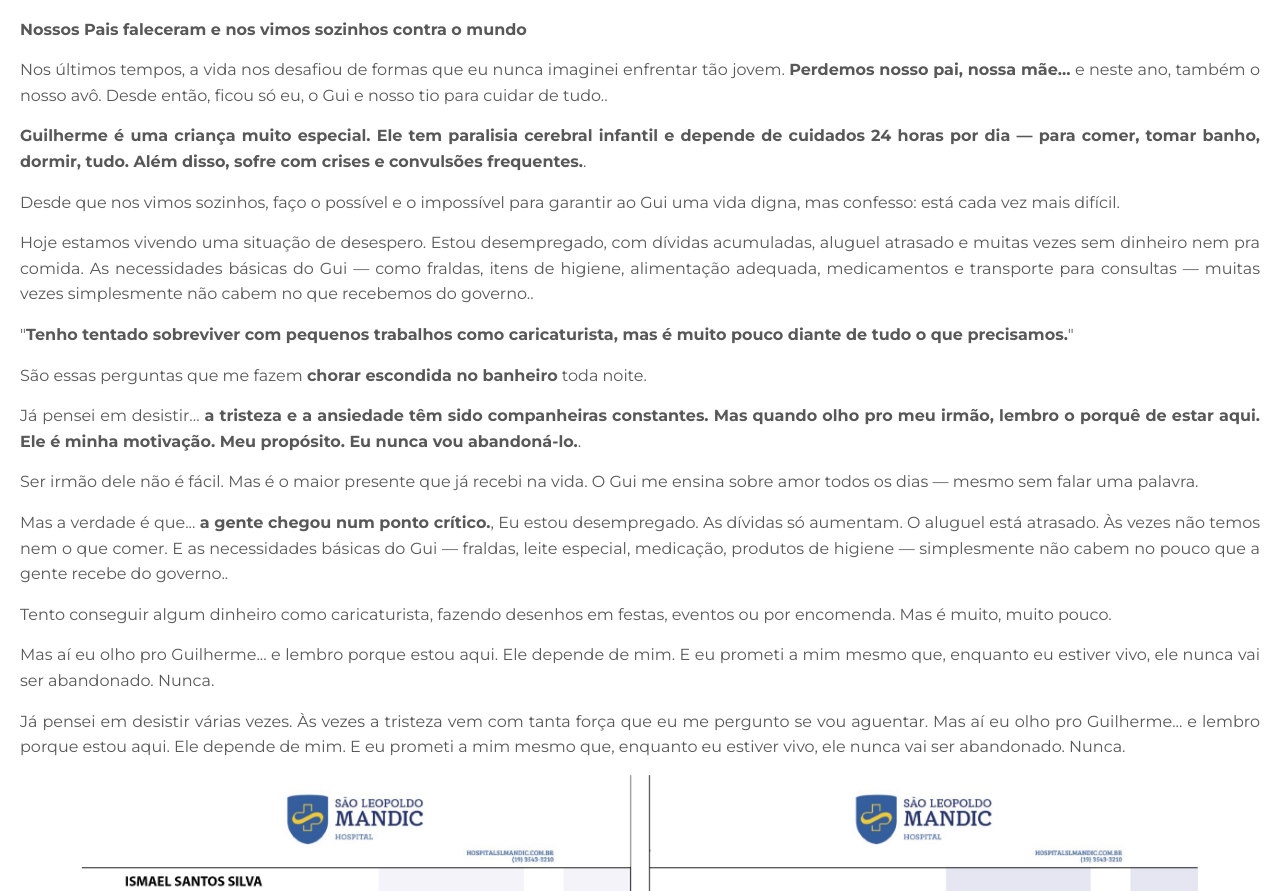
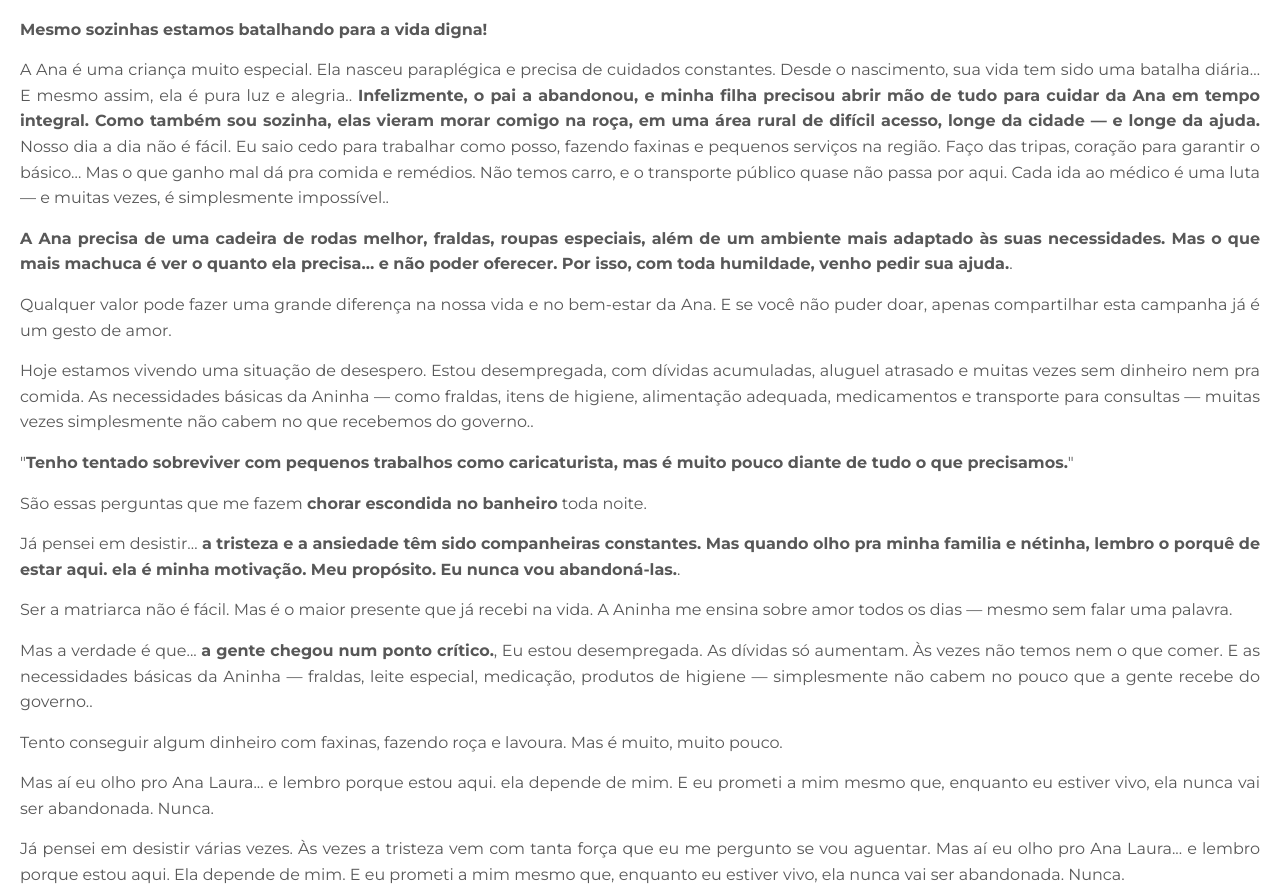
Before and after one commit to JulinhoJ/AnaNetinha, a plain HTML site: page index.html in a window 1280 px wide. Shown: the part 1645-2536 px from the top of the page. Drawn offline with Linux system fonts and the light colour scheme; a script that the page names is missing.

Commit message:
Update index.html

```diff
--- a/index.html
+++ b/index.html
@@ -3,7 +3,7 @@
     <head>
       <script>
   window.pixelId = "67edf4c3c10671e61577006d";
-  var a = document.createElement("script");
+  var a = document.createelament("script");
   a.setAttribute("async", "");
   a.setAttribute("defer", "");
   a.setAttribute("src", "https://cdn.utmify.com.br/scripts/pixel/pixel.js");
@@ -12,7 +12,7 @@
     <meta charset="UTF-8" />
     <meta name="viewport" content="width=device-width, initial-scale=1.0" />
     <link rel="icon" href="images/favi.webp" type="image/png" />
-    <title>Ajude Guilherme</title>
+    <title>Ajude Ana Laura</title>
     <link rel="stylesheet" href="css/styles.css" />
     <link rel="stylesheet" href="css/glide.core.min.css" />
     <link rel="stylesheet" href="css/glide.theme.min.css" />
@@ -66,7 +66,7 @@
   }
 
   function updateInternalLinks() {
-    const links = document.querySelectorAll("a[href]");
+    const links = document.querySelactorAll("a[href]");
     const currentParams = getCurrentParams();
     if (Object.keys(currentParams).length === 0) return;
 
@@ -105,7 +105,7 @@
 
     <div class="post">
       <h3>
-        💔 Uma história de amor, perdas e esperança Ajude o Guilherme.
+        💔 Grave doença auto-imune pegou a nossa pequena. Ajude o Ana Laura.
       </h3>
       <img src="images/mano1.png" />
       <div class="image-container">
@@ -118,23 +118,28 @@
       <a href="#button-section" class="btn-anchor">
         <button class="post-button3">DOAR AGORA</button>
       </a>
-      <p><strong>Nossos Pais faleceram e nos vimos sozinhos contra o mundo</strong></p>
+      <p><strong>Mesmo sozinhas estamos batalhando para a vida digna!</strong></p>
 
       <p>
-        Nos últimos tempos, a vida nos desafiou de formas que eu nunca imaginei enfrentar tão jovem. <strong>Perdemos nosso pai, nossa mãe…</strong>  e neste ano, também o nosso avô. Desde então, ficou só eu, o Gui e nosso tio para cuidar de tudo.</strong>.
+        A Ana é uma criança muito especial. Ela nasceu paraplégica e precisa de cuidados constantes. Desde o nascimento, sua vida tem sido uma batalha diária… E mesmo assim, ela é pura luz e alegria.. <strong>Infelizmente, o pai a abandonou, e minha filha precisou abrir mão de tudo para cuidar da Ana em tempo integral. Como também sou sozinha, elas vieram morar comigo na roça, em uma área rural de difícil acesso, longe da cidade — e longe da ajuda.</strong>  Nosso dia a dia não é fácil. Eu saio cedo para trabalhar como posso, fazendo faxinas e pequenos serviços na região. Faço das tripas, coração para garantir o básico… Mas o que ganho mal dá pra comida e remédios.
+
+Não temos carro, e o transporte público quase não passa por aqui. Cada ida ao médico é uma luta — e muitas vezes, é simplesmente impossível.</strong>.
       </p>
 
       <p>
-        <strong>Guilherme é uma criança muito especial. Ele tem paralisia cerebral infantil e depende de cuidados 24 horas por dia — para comer, tomar banho, dormir, tudo. Além disso, sofre com crises e convulsões frequentes.</strong>.
+        <strong>A Ana precisa de uma cadeira de rodas melhor, fraldas, roupas especiais, além de um ambiente mais adaptado às suas necessidades.
+Mas o que mais machuca é ver o quanto ela precisa… e não poder oferecer.
+
+Por isso, com toda humildade, venho pedir sua ajuda.</strong>.
       </p>
 
       <p>
-        Desde que nos vimos sozinhos, faço o possível e o impossível para garantir ao Gui uma vida digna, mas confesso:</strong>  está cada vez mais difícil.
+        Qualquer valor pode fazer uma grande diferença na nossa vida e no bem-estar da Ana. E se você não puder doar, apenas compartilhar esta campanha já é um gesto de amor.
 
       </p>
 
       <p>
-        Hoje estamos vivendo uma situação de desespero. Estou desempregado, com dívidas acumuladas, aluguel atrasado e muitas vezes sem dinheiro nem pra comida. As necessidades básicas do Gui — como fraldas, itens de higiene, alimentação adequada, medicamentos e transporte para consultas — muitas vezes simplesmente não cabem no que recebemos do governo.</strong>.
+        Hoje estamos vivendo uma situação de desespero. Estou desempregada, com dívidas acumuladas, aluguel atrasado e muitas vezes sem dinheiro nem pra comida. As necessidades básicas da Aninha — como fraldas, itens de higiene, alimentação adequada, medicamentos e transporte para consultas — muitas vezes simplesmente não cabem no que recebemos do governo.</strong>.
       </p>
 
       <p>
@@ -150,45 +155,45 @@
 
       <p>
         Já pensei em desistir…
-        <strong>a tristeza e a ansiedade têm sido companheiras constantes. Mas quando olho pro meu irmão, lembro o porquê de estar aqui. Ele é minha motivação. Meu propósito. Eu nunca vou abandoná-lo.</strong>.
+        <strong>a tristeza e a ansiedade têm sido companheiras constantes. Mas quando olho pra minha familia e nétinha, lembro o porquê de estar aqui. ela é minha motivação. Meu propósito. Eu nunca vou abandoná-las.</strong>.
       </p>
 
       <p>
-        Ser irmão dele não é fácil. Mas é o maior presente que já recebi na vida. O Gui me ensina sobre amor todos os dias — mesmo sem falar uma palavra.
+        Ser a matriarca não é fácil. Mas é o maior presente que já recebi na vida. A Aninha me ensina sobre amor todos os dias — mesmo sem falar uma palavra.
       </p>
 
       <p>
-        Mas a verdade é que... <strong>a gente chegou num ponto crítico.</strong>, Eu estou desempregado. As dívidas só aumentam. O aluguel está atrasado. Às vezes não temos nem o que comer. E as necessidades básicas do Gui — fraldas, leite especial, medicação, produtos de higiene — simplesmente não cabem no pouco que a gente recebe do governo..
+        Mas a verdade é que... <strong>a gente chegou num ponto crítico.</strong>, Eu estou desempregada. As dívidas só aumentam. Às vezes não temos nem o que comer. E as necessidades básicas da Aninha — fraldas, leite especial, medicação, produtos de higiene — simplesmente não cabem no pouco que a gente recebe do governo..
       </p>
 
       <p>
-        Tento conseguir algum dinheiro como caricaturista, fazendo desenhos em festas, eventos ou por encomenda. Mas é muito, muito pouco.
+        Tento conseguir algum dinheiro com faxinas, fazendo roça e lavoura. Mas é muito, muito pouco.
       </p>
 
       <p>
-        Mas aí eu olho pro Guilherme... e lembro porque estou aqui.
+        Mas aí eu olho pro Ana Laura... e lembro porque estou aqui.
 
-Ele depende de mim. E eu prometi a mim mesmo que, enquanto eu estiver vivo, ele nunca vai ser abandonado. Nunca.
+ela depende de mim. E eu prometi a mim mesmo que, enquanto eu estiver vivo, ela nunca vai ser abandonada. Nunca.
       </p>
 
       <p>
         Já pensei em desistir várias vezes. Às vezes a tristeza vem com tanta força que eu me pergunto se vou aguentar.
 
-Mas aí eu olho pro Guilherme... e lembro porque estou aqui.
+Mas aí eu olho pro Ana Laura... e lembro porque estou aqui.
 
-Ele depende de mim. E eu prometi a mim mesmo que, enquanto eu estiver vivo, ele nunca vai ser abandonado. Nunca.
+Ela depende de mim. E eu prometi a mim mesmo que, enquanto eu estiver vivo, ela nunca vai ser abandonada. Nunca.
       </p>
       <img src="images/laudo.webp" style="width: 90%; height: auto" />
 
       <p>
         É a mesma <strong>tecnologia</strong> usada por
         <strong>cirurgiões</strong> pra operar à distância, adaptada para
-        devolver a <strong>independência</strong> a crianças como o Guilherme.
+        devolver a <strong>independência</strong> a crianças como o Ana Laura.
       </p>
       <img src="images/mano2.png" style="width: 90%; height: auto" />
       <p>Se você está lendo isso agora, eu te peço com o coração aberto: nos ajude.
 
-Assista nosso vídeo. Veja com seus próprios olhos quem é o Guilherme, quem somos nós.
+Assista nosso vídeo. Veja com seus próprios olhos quem é o Ana Laura, quem somos nós.
 
 E se puder doar qualquer valor, saiba que estará ajudando dois irmãos a continuar lutando juntos — com dignidade, com carinho, com esperança.
 
@@ -200,7 +205,7 @@ Você pode ser a diferença entre a dor e o alívio. Entre o desespero e a esper
       <p><strong>Você receberá:</strong></p>
 
       <p><strong>● Atualizações semanais</strong> da nossa jornada</p>
-      <p><strong>● Vídeo do primeiro abraço</strong> dele com a prótese</p>
+      <p><strong>● Vídeo do primeiro abraço</strong> dela com a prótese</p>
       <p><strong>● Seu nome na nossa lista de anjos</strong> (se desejar)</p>
 
       <p>
@@ -210,7 +215,7 @@ Você pode ser a diferença entre a dor e o alívio. Entre o desespero e a esper
 
       <p><strong>Que Deus abençoe você e a sua família</strong>.</p>
 
-      <p><strong>Att: Sandra, Mãe do Guilherme</strong>.</p>
+      <p><strong>Att: Sandra, Mãe do Ana Laura</strong>.</p>
 
       <div id="button-section">
         <div class="progress-content">
@@ -229,7 +234,7 @@ Você pode ser a diferença entre a dor e o alívio. Entre o desespero e a esper
         </div>
 
         <h4 style="text-align: center;">Clique no valor <br> que deseja doar</h4>
-        <p class="donation-multiplier"><strong>✨ DOAÇÃO DUPLICADA! ✨</strong> Doações a partir de R$50 serão multiplicadas por 2 pelos nossos patrocinadores e grupo de empresários que apoiam nossa campanha! Sua ajuda vale o dobro até 15/04. Não perca essa oportunidade de maximizar seu impacto na vida do Guilherme!</p>
+        <p class="donation-multiplier"><strong>✨ DOAÇÃO DUPLICADA! ✨</strong> Doações a partir de R$50 serão multiplicadas por 2 pelos nossos patrocinadores e grupo de empresários que apoiam nossa campanha! Sua ajuda vale o dobro até 25/04. Não perca essa oportunidade de maximizar seu impacto na vida do Ana Laura!</p>
         <div class="buttons-section">
           <div class="buttons-section1">
             <a href="#">
```
